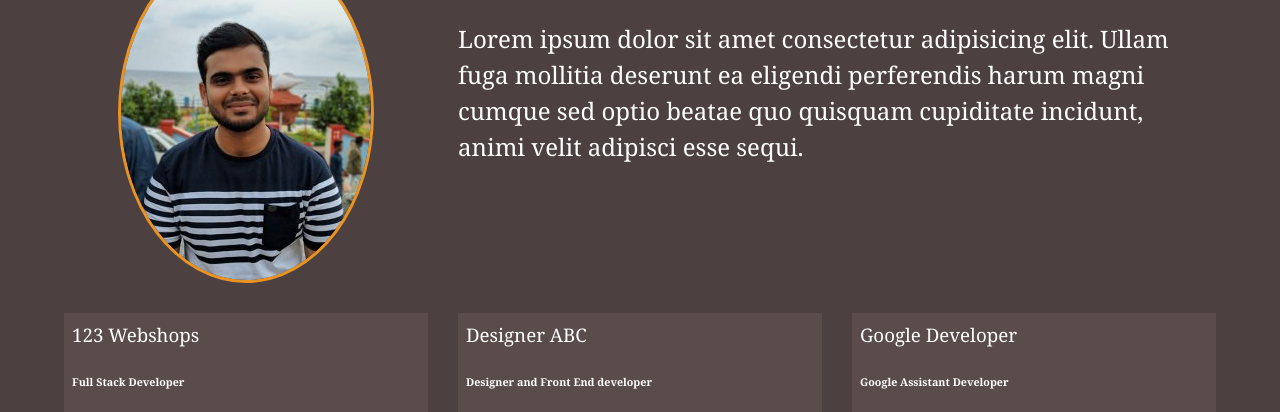
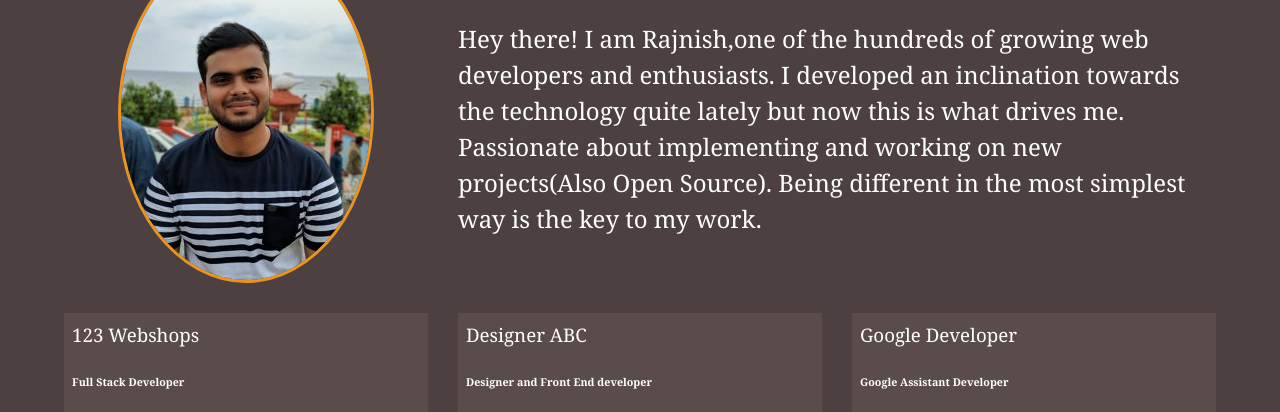
Before and after one commit to RajnishKrSingh/my_portfolio, a website: page dist/about.html in a window 1280 px wide. Shown: the part 339-751 px from the top of the page. Drawn offline with Linux system fonts and the light colour scheme.

Commit message:
Updated bio

```diff
--- a/dist/about.html
+++ b/dist/about.html
@@ -57,10 +57,9 @@
         <div class="bio">
           <h2 class="text-secondary">BIO</h2>
           <p>
-            Lorem ipsum dolor sit amet consectetur adipisicing elit. Ullam fuga
-            mollitia deserunt ea eligendi perferendis harum magni cumque sed
-            optio beatae quo quisquam cupiditate incidunt, animi velit adipisci
-            esse sequi.
+           Hey there! I am Rajnish,one of the hundreds of growing web developers and enthusiasts. I developed an inclination towards
+           the technology quite lately but now this is what drives me. Passionate about implementing and working on new projects(Also Open Source).
+           Being different in the most simplest way is the key to my work.
           </p>
         </div>
         <div class="job job-1">
```
Also changed, not shown: dist/contact.html (+1 -1 lines).
